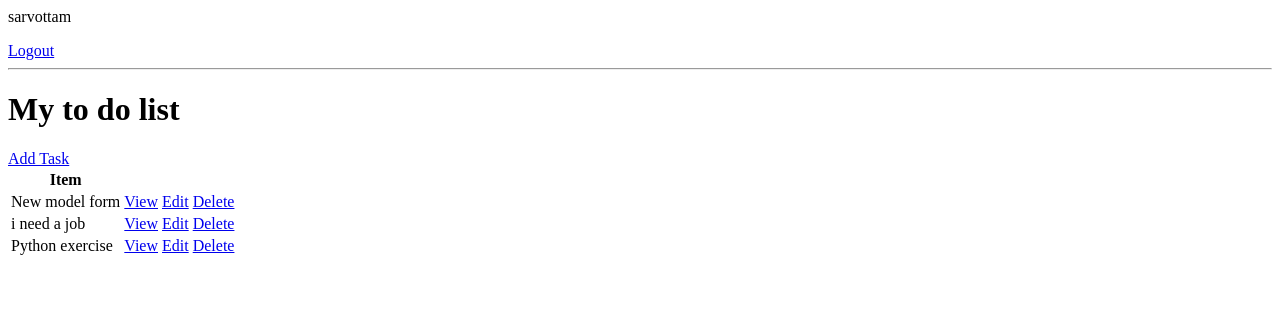
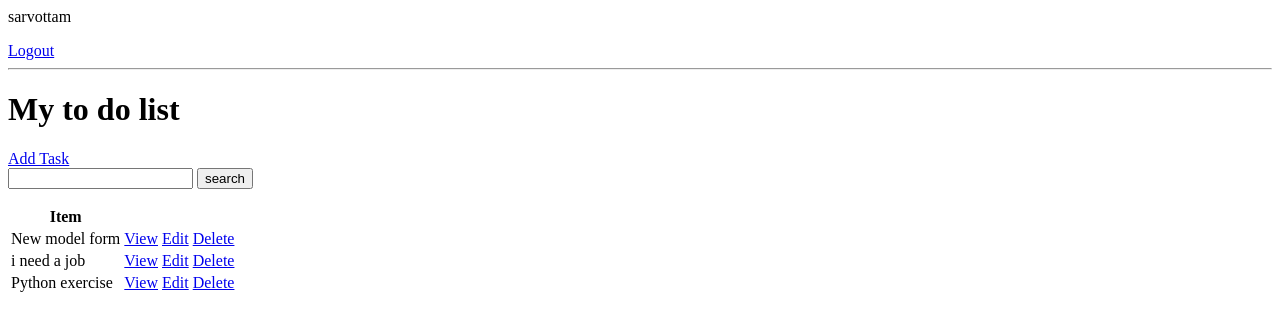
Before and after one commit to Sarvotam/todo_list, a Django app: page / in a window 1280 px wide. Shown: the top 331 px of the page. Run offline with Django 3.2, Linux system fonts and the light colour scheme; a user stored in the database is signed in; data comes from the database, SQL or seed files in the repository; both versions use the stored data as it was after the commit.

Commit message:
add search feature for todo list

```diff
--- a/base/templates/base/task_list.html
+++ b/base/templates/base/task_list.html
@@ -7,6 +7,11 @@
 <hr>
 <h1>My to do list {{color}}</h1>
 <a href="{% url 'task-create' %}"">Add Task</a>
+
+<form method="GET">
+    <input type="text" name="search-area", value="{{search_input}}">
+    <input type="submit" value="search">
+</form>
 <table>
     <tr>
         <th>Item</th>
--- a/base/views.py
+++ b/base/views.py
@@ -55,6 +55,12 @@ class TaskList(LoginRequiredMixin, ListView):
         context = super().get_context_data(**kwargs) # super() = set to original value
         context['tasks'] = context['tasks'].filter(user=self.request.user)
         context['count'] = context['tasks'].filter(complete=False).count()
+
+        search_input = self.request.GET.get('search-area') or ''
+        if search_input:
+            context['tasks'] = context['tasks'].filter(title__icontains=search_input)
+
+        context['search_input'] = search_input
         return context
 
 class TaskDetail(LoginRequiredMixin, DetailView):
```
Also changed, not shown: db.sqlite3.
